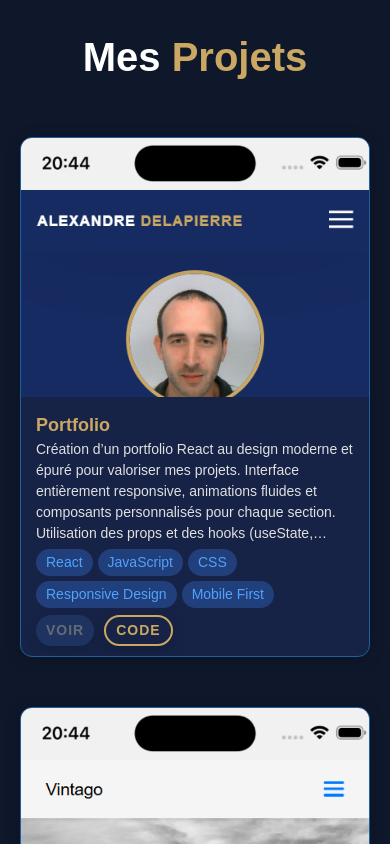
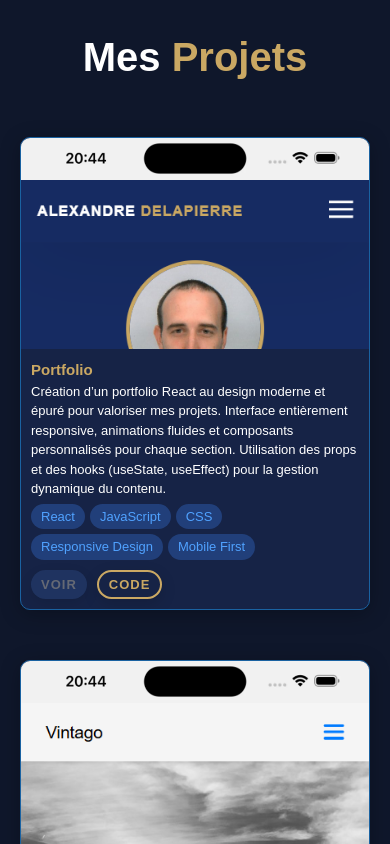
Before and after one commit to AlexDelapierre/Portfolio-React, a React (Create React App) app: page / in a window 390 px wide. Shown: the part 3020-3864 px from the top of the page. Built offline with nearby package versions, Linux system fonts and the light colour scheme.

Commit message:
style: update responsive card layout

```diff
--- a/src/components/Card/Card.css
+++ b/src/components/Card/Card.css
@@ -1,16 +1,14 @@
+/* --- Card --- */
 .card {
-  position: relative;
   display: flex;
   flex-direction: column;
-  height: 520px;
-  background-color: #162346;
+  /* min-height: 50vh; */
+  background: #162346;
   border: 1px solid #1a62a1;
-  border-radius: 12px;
+  border-radius: 1rem;
   overflow: hidden;
-  box-shadow: 0 2px 16px rgba(0,0,0,0.2);
-  max-width: 600px;
-  font-size: clamp(1.4rem, 2vw, 1.3rem);
-  transition: transform 0.2s;
+  box-shadow: 0 4px 20px rgba(0, 0, 0, 0.25);
+  transition: transform 0.2s ease, box-shadow 0.2s ease;
 }
 
 /* Effet zoom sur la card */
@@ -18,10 +16,10 @@
   transform: scale(1.04);
 }
 
+/* Partie image */
 .card-image-container {
-  height: 50%;
-  display: flex;
-  flex-direction: column; /* pour mobile banner + image */
+  /* height: 50%; */
+  height: 25vh;
   transition: transform 0.2s;
 }
 
@@ -35,20 +33,91 @@
   display: none; /* caché sur desktop */
 }
 
+/* --- Image --- */
 .card-image {
+  display: block;
   width: 100%;
   height: 100%;
   object-fit: cover;
   object-position: top;
 }
 
+/* --- Contenu --- */
+.card-content {
+  display: flex;
+  flex-direction: column;
+  font-size: clamp(1.3rem, 1.2vw, 1.5rem);
+  padding: 1rem;
+  flex: 1; /* <== occupe toute la hauteur restante de la card */
+  box-sizing: border-box;
+  padding-bottom: 1rem;
+}
+
+.card-content * {
+  font-size: inherit; /* Force tous les enfants à hériter */
+}
+
+.card-title {
+  font-size: clamp(1.5rem, 2vw, 1.5rem);
+}
+
+.card-text {
+  margin-bottom: 0.5rem;
+  /* Empêche trop de texte */
+  /* display: -webkit-box;
+  -webkit-line-clamp: 3;
+  -webkit-box-orient: vertical;
+  overflow: hidden; */
+}
+
+.card-skills-container {
+  display: flex;
+  flex-wrap: wrap;
+  gap: 0.5rem;
+  margin-bottom: 1rem;
+}
+
+.card-skills-tags {
+  background-color: #213f7a;
+  color: #50a2ff;
+  border: none;
+  border-radius: 2rem;
+  padding: 0.3rem 1rem;
+  display: flex;
+  align-items: center;
+  justify-content: center;
+}
+
+.card-buttons-container {
+  display: flex;
+  gap: 1rem;
+  margin-top: auto; /* pousse les boutons vers le bas */
+}
+
+.card-btn {
+  padding: 0.3rem 1rem;
+}
+
+.inactive-link {
+  background-color: #243b6b !important;
+  color: #888 !important;
+  cursor: not-allowed;
+  pointer-events: none;
+  opacity: 0.7;
+  text-decoration: none;
+}
+
 /* --- Mobile --- */
-@media screen and (max-width: 767px) {
+@media screen and (max-width: 734px) {
   .card {
-    margin: 5rem auto;
+  margin: 1rem auto;
   }
+}
 
+/* --- Mode portrait --- */
+@media screen and (orientation: portrait) {
   .card-image-container {
+    display: flex;
     flex-direction: column;
   }
 
@@ -63,61 +132,3 @@
     height: 80%;
   }
 }
-
-.card-content {
-  height: 50%;
-  display: flex;
-  flex-direction: column;
-  padding: 1.5rem;
-  /* gap: 1rem; */
-}
-
-.card-text {
-  /* line-height: 1.7; */
-  color: #e0e0e0;
-  margin-bottom: 0.5rem;
-  font-size: clamp(1.4rem, 2vw, 1.3rem);
-  display: -webkit-box;       /* boîte flexible */
-  -webkit-line-clamp: 5;      /* limite à 4 lignes */
-  -webkit-box-orient: vertical;
-  overflow: hidden;           /* cache le texte qui dépasse */
-  text-overflow: ellipsis;    /* ajoute "..." à la fin */
-}
-
-.card-skills-container {
-  display: flex;
-  flex-wrap: wrap;
-  gap: 0.5rem;
-}
-
-.card-skills-tags {
-	background-color: #213f7a;
-	color: #50a2ff;
-	border: none;
-	border-radius: 2rem;
-	padding: 0.3rem 1rem;
-  display: flex;
-	align-items: center;
-	justify-content: center;
-
-}
-
-.card-buttons-container {
-  position: absolute;
-  display: flex;
-  gap: 1rem;
-  bottom: 1rem;
-}
-
-.card-btn {
-  padding: 0.3rem 1rem;
-}
-
-.inactive-link {
-  background-color: #243b6b !important; /* couleur sombre fixe */
-  color: #888 !important;               /* texte plus clair */
-  cursor: not-allowed;
-  pointer-events: none;                  /* désactive le clic */
-  opacity: 0.7;                          /* optionnel : accent visuel */
-  text-decoration: none;                 /* retire soulignement éventuel */
-}
--- a/src/components/Card/Card.jsx
+++ b/src/components/Card/Card.jsx
@@ -12,12 +12,12 @@ function ProjectCard({
   codeLink
 }) {
   const [image, setImage] = useState(imageDesktop);
-  const [isMobile, setIsMobile] = useState(window.innerWidth <= 768);
+  const [isMobile, setIsMobile] = useState(window.innerWidth <= 1024);
 
   // Détection du viewport
   useEffect(() => {
     const updateImage = () => {
-      if (window.innerWidth <= 768) {
+      if (window.innerWidth <= 1024) {
         setImage(imageMobile);
         setIsMobile(true);
       } else {
@@ -53,10 +53,11 @@ function ProjectCard({
       </div>
 
       <div className="card-content">
+        <div className="card-text-and-tags">
           <h4 className="card-title primary-color">{title}</h4>
           <p className="card-text">{description}</p>
 
-        <div v className="card-skills-container">
+          <div className="card-skills-container">
             {tags.map((tag, index) => (
               <span
                 key={index}
@@ -65,6 +66,7 @@ function ProjectCard({
                 {tag}
               </span>
             ))}
+          </div>
         </div>
 
           {/* Boutons Voir et Code */}
@@ -86,7 +88,9 @@ function ProjectCard({
             Code
           </a>
         </div>
+
       </div>
+
     </div>
   );
 }
--- /dev/null
+++ b/src/components/Card/CardBackup.css
@@ -0,0 +1,143 @@
+.card {
+  display: flex;
+  flex-direction: column;
+  height: 70vh;
+  background-color: #162346;
+  border: 1px solid #1a62a1;
+  border-radius: 12px;
+  overflow: hidden;
+  box-shadow: 0 2px 16px rgba(0,0,0,0.2);
+  transition: transform 0.2s;
+}
+
+/* Effet zoom sur la card */
+.card:hover {
+  transform: scale(1.04);
+}
+
+/* Partie image */
+.card-image-container {
+  height: 50%;
+  /* flex: 1 1 50%;  */
+  transition: transform 0.2s;
+}
+
+/* Assombrir uniquement l'image */
+.card:hover .card-image-container {
+  filter: brightness(0.7);
+  transition: filter 0.2s;
+}
+
+.card-mobile-banner {
+  display: none; /* caché sur desktop */
+}
+
+.card-image {
+  width: 100%;
+  height: 100%;
+  object-fit: cover;
+  object-position: top;
+}
+
+/* --- Mobile --- */
+@media screen and (max-width: 767px) {
+  .card {
+    margin: 5rem auto;
+  }
+  .card-image-container {
+    display: flex;
+    flex-direction: column; /* pour mobile banner + image */
+  }
+  .card-mobile-banner {
+    display: block;
+    width: 100%;
+    height: 20%;
+    object-fit: cover;
+  }
+  .card-image {
+    height: 80%;
+  }
+}
+
+.card-content {
+  /* flex: 1 1 50%;  */
+  height: 50%;
+  display: flex;
+  flex-direction: column;
+  padding: 1.5rem;
+  /* flex-grow: 1; */
+  /* gap: 1rem; */
+}
+
+.card-text {
+  color: #e0e0e0;
+  margin-bottom: 0.5rem;
+  font-size: clamp(1rem, 2vw, 1.3rem);
+}
+
+.card-skills-container {
+  display: flex;
+  flex-wrap: wrap;
+  gap: 0.5rem;
+  margin-bottom: 1rem;
+}
+
+.card-skills-tags {
+	background-color: #213f7a;
+	color: #50a2ff;
+	border: none;
+	border-radius: 2rem;
+	padding: 0.3rem 1rem;
+  display: flex;
+	align-items: center;
+	justify-content: center;
+  font-size: clamp(1rem, 2vw, 1.3rem);
+}
+
+.card-buttons-container {
+  display: flex;
+  gap: 1rem;
+  margin-bottom: 1rem;
+
+}
+
+.card-btn {
+  padding: 0.3rem 1rem;
+}
+
+.inactive-link {
+  background-color: #243b6b !important; /* couleur sombre fixe */
+  color: #888 !important;               /* texte plus clair */
+  cursor: not-allowed;
+  pointer-events: none;                  /* désactive le clic */
+  opacity: 0.7;                          /* optionnel : accent visuel */
+  text-decoration: none;                 /* retire soulignement éventuel */
+}
+
+/* -------- Mobile -------- */
+@media only screen and (max-width: 599px) {
+  .card-text-and-tags {
+    font-size: clamp(1rem, 2vw, 1.3rem);
+  }
+}
+
+/* -------- Tablette / petits desktop -------- */
+@media only screen and (min-width: 600px) and (max-width: 899px) {
+  .card-text-and-tags {
+    font-size: clamp(1rem, 2vw, 1.3rem);
+  }
+}
+
+/* -------- Desktop -------- */
+@media only screen and (min-width: 900px) and (max-width: 1799px) {
+  .card-text-and-tags {
+    font-size: clamp(1rem, 2vw, 1.3rem);
+  }
+}
+
+/* -------- écran large -------- */
+@media only screen and (min-width: 1800px) {
+ .card-text-and-tags {
+    font-size: clamp(1rem, 2vw, 1.3rem);
+  }
+}
--- a/src/components/Projects/Projects.css
+++ b/src/components/Projects/Projects.css
@@ -2,42 +2,20 @@
   background-color: #0f172b;
 }
 
-@media (max-width: 768px) {
-
-}
+.projectCards-grid {
+		display: grid;
+		gap: 3rem;
+		width: 100%;
+	}
 
 @media (min-width: 768px) {
 	.projectCards-grid {
-		display: grid;
-		gap: 3rem;
 		grid-template-columns: repeat(auto-fit, minmax(40vw, 1fr));
 	}
 }
 
-@media (min-width: 1024px) {
+@media (min-width: 1024px) and (orientation:landscape) {
 	.projectCards-grid {
-		display: grid;
-		gap: 3rem;
-		grid-template-columns: repeat(auto-fit, minmax(22vw, 1fr));
+		grid-template-columns: repeat(auto-fit, minmax(20vw, 1fr));
 	}
 }
-
-
-/* .projectCards-grid {
-	display: flex;
-	flex-wrap: wrap;
-	gap: 2.5rem;
-} */
-
-/* @media (min-width: 768px) {
-	.projectCards-wrapper {
-		justify-content: space-between;
-	}
-}
-
-@media (min-width: 1024px) {
-	.projectCards-wrapper {
-		justify-content:left;
-		gap: 3rem;
-	}
-} */
--- a/src/index.css
+++ b/src/index.css
@@ -49,7 +49,7 @@ section {
 @media (min-width: 1024px) and (orientation: landscape) {
   section {
     min-height: 100vh;
-    padding: 10rem 5rem 5rem 5rem;
+    padding: 10rem 10rem 5rem 10rem;
   }
 }
 
```
Lines whose indentation alone changed are shown as unchanged.
